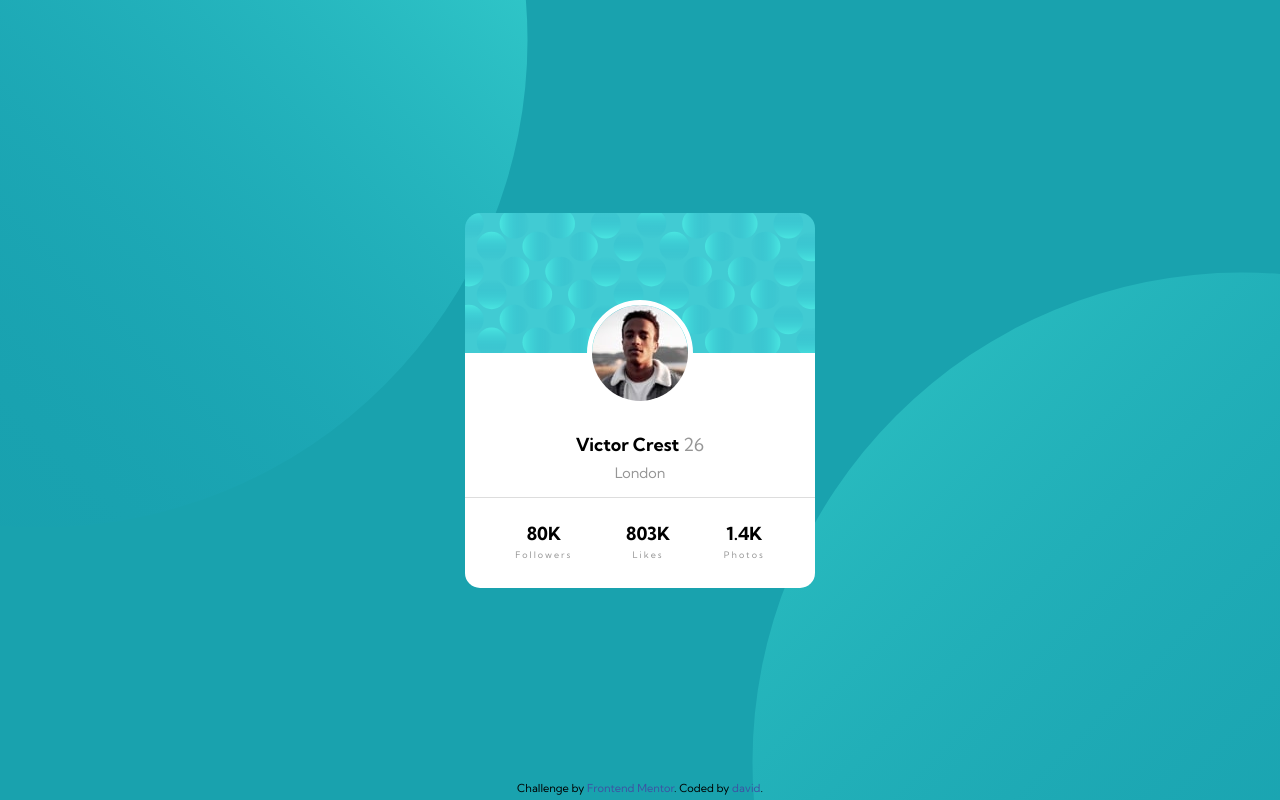
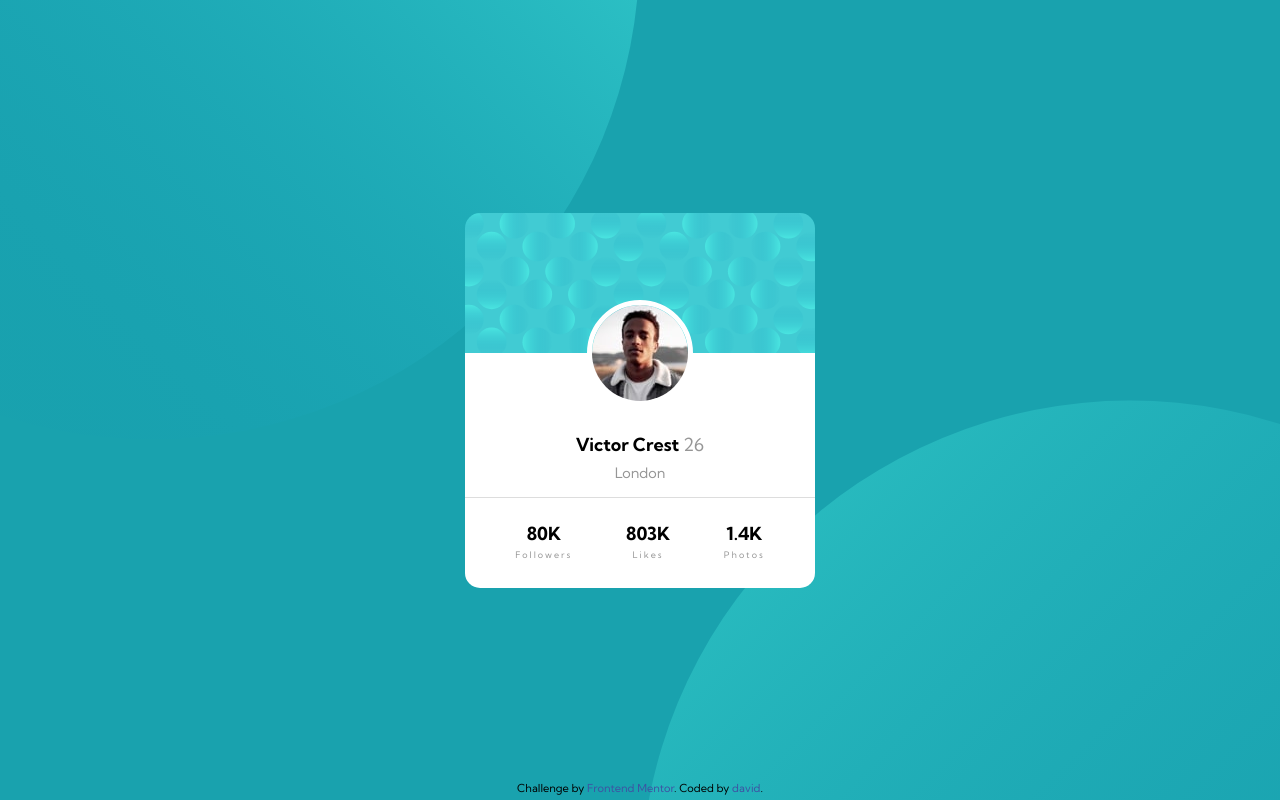
Before and after one commit to davidtrikic/frontendmentor, a plain HTML site: page index.html in a window 1280 px wide. Drawn offline with Linux system fonts and the light colour scheme.

Commit message:
Update style.css

```diff
--- a/css/style.css
+++ b/css/style.css
@@ -22,7 +22,7 @@ body {
     align-items: center;
     background-color: var(--clr-primary-dark-cyan);
     background-image: url("../images/bg-pattern-top.svg"), url(../images/bg-pattern-bottom.svg);
-    background-position: top -450px left -450px, bottom -450px right -450px;
+    background-position: right 50vw bottom 45vh, left 50vw top 50vh;
     background-repeat: no-repeat;
 }
 .card {
```
